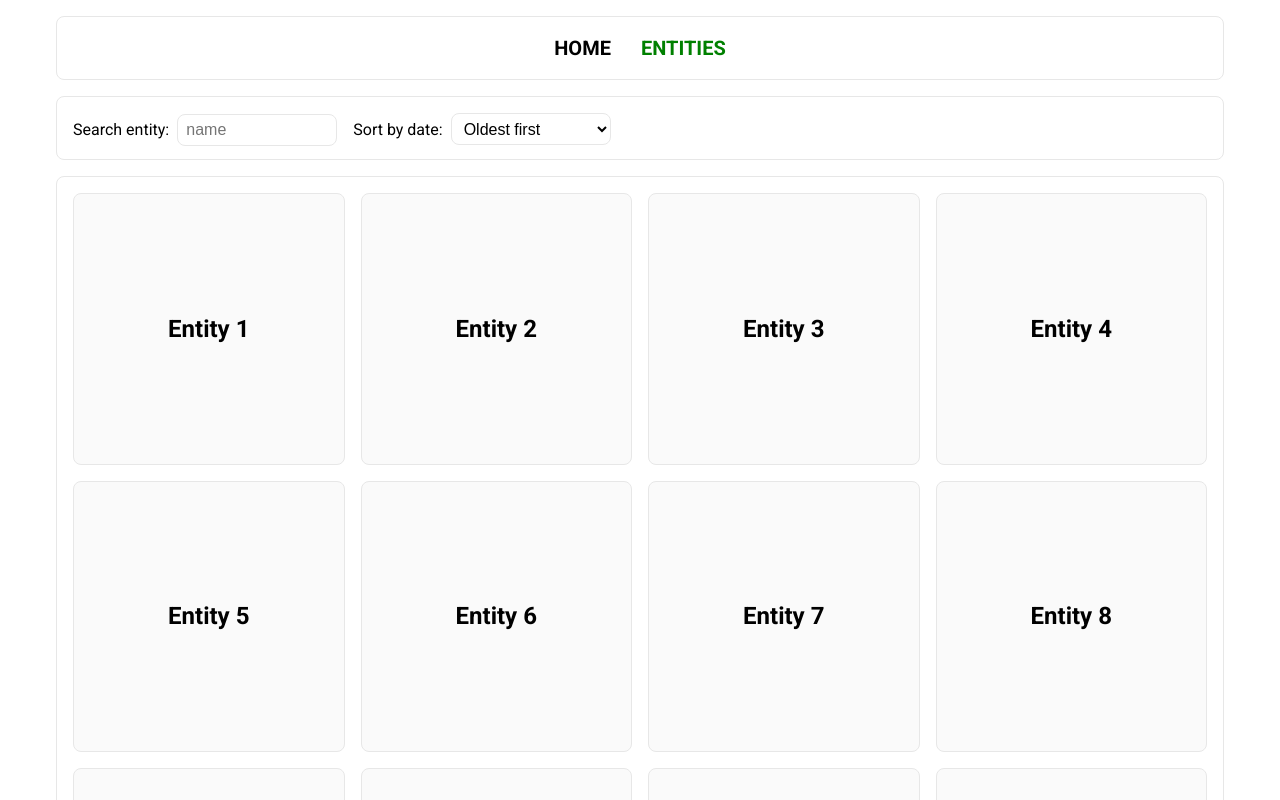
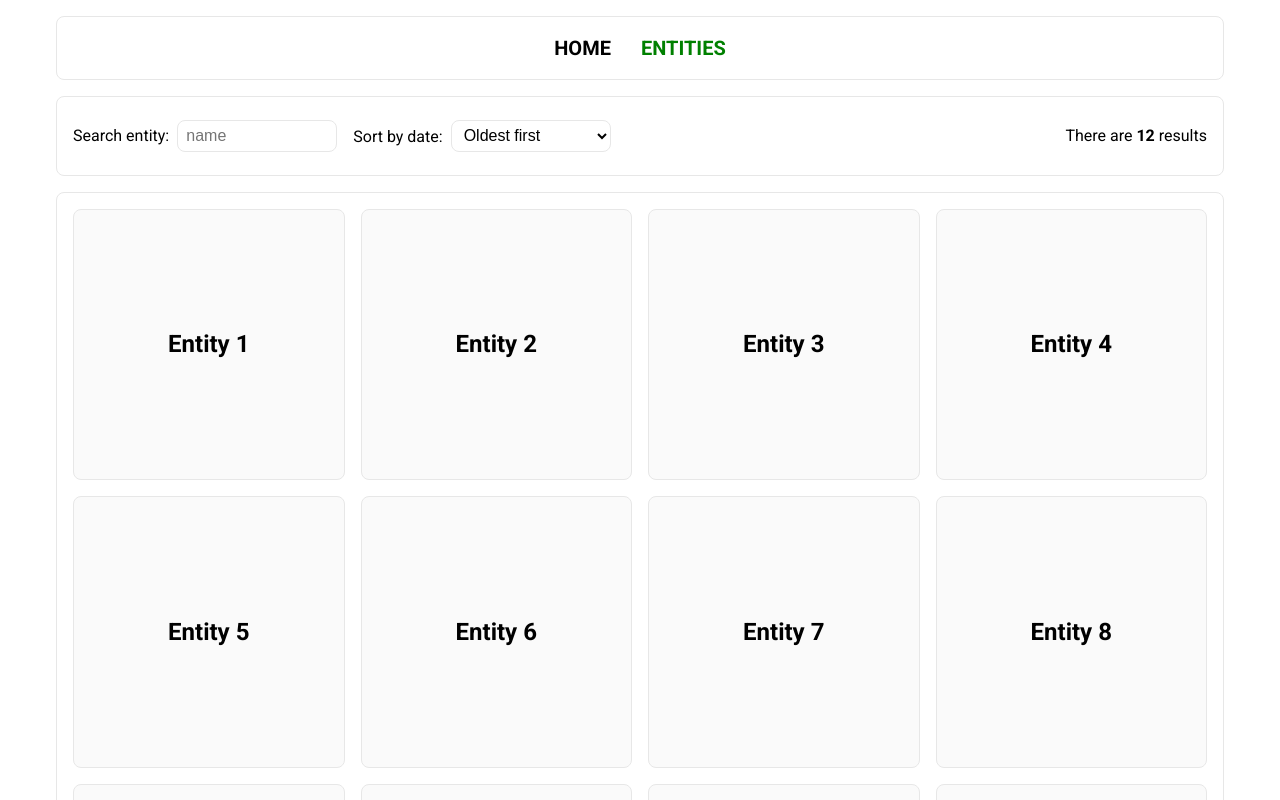
Before and after one commit to joisadler/react-redux-template, a React (Create React App) app: page /entities in a window 1280 px wide. Shown: the top 800 px of the page. Built offline with nearby package versions, Linux system fonts and the light colour scheme.

Commit message:
add results info

```diff
--- a/src/modules/pages/entities/Entities.jsx
+++ b/src/modules/pages/entities/Entities.jsx
@@ -40,9 +40,23 @@ const Entities = ({ entities }) => {
     );
   };
 
+  const renderResultsInfo = () => {
+    const number = entitiesToShow.length === 0 ? 'no' : entitiesToShow.length;
+    const toBeForm = number === 1 ? 'is' : 'are';
+    const ending = number === 1 ? '' : 's';
+
+    return (
+      <h1 className={styles.results_info}>
+        There {toBeForm} <span className={styles.number}>{number}</span> result
+        {ending}
+      </h1>
+    );
+  };
+
   return (
     <main className={styles.container}>
-      <section className={styles.controls}>
+      <section className={styles.controls_bar}>
+        <div className={styles.controls}>
           <label className={styles.label}>
             Search entity:
             <input
@@ -66,6 +80,8 @@ const Entities = ({ entities }) => {
               <option value="asc">Oldest first</option>
             </select>
           </label>
+        </div>
+        {renderResultsInfo()}
       </section>
       <div className={styles.cards_wrapper}>
         <section className={styles.cards}>
--- a/src/modules/pages/entities/entities.module.scss
+++ b/src/modules/pages/entities/entities.module.scss
@@ -1,17 +1,31 @@
 @import 'styles/settings.scss';
+@import 'styles/mixins.scss';
 
 .container {
   width: 100%;
   margin: 0 auto;
 }
 
-.controls {
+.controls_bar {
+  display: flex;
+  flex-flow: row wrap;
+  justify-content: space-between;
+  align-items: center;
   width: 100%;
-  height: $header_height;
+  min-height: $header_height;
   margin-block-end: 1rem;
   padding: 1rem;
   border: 1px solid $whisper;
   border-radius: 0.5rem;
+}
+
+.label {
+  display: inline-block;
+  @include breakpoint(mobile) {
+    &:not(:last-child) {
+      margin-block-end: 1rem;
+    }
+  }
 }
 
 .input {
@@ -28,11 +42,30 @@
   background-color: $white;
 }
 
+.results_info {
+  font-size: 1rem;
+  font-weight: normal;
+
+  @include breakpoint(mobile) {
+    width: 100%;
+    text-align: center;
+    margin-block-end: 0;
+  }
+}
+
+.number {
+  font-weight: bold;
+}
+
 .cards_wrapper {
   width: 100%;
   min-height: calc(100vh - (#{$header_height} * 2) - #{$footer_height} - 5rem);
   border: 1px solid $whisper;
   border-radius: 0.5rem;
+
+  @include breakpoint(mobile) {
+    min-height: unset;
+  }
 }
 
 .cards {
```
Lines whose indentation alone changed are shown as unchanged.
